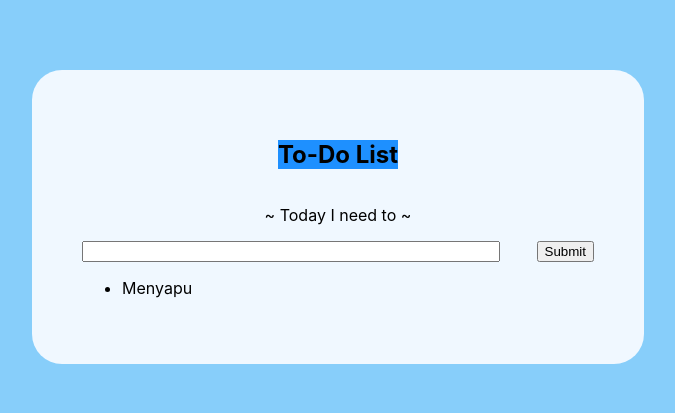
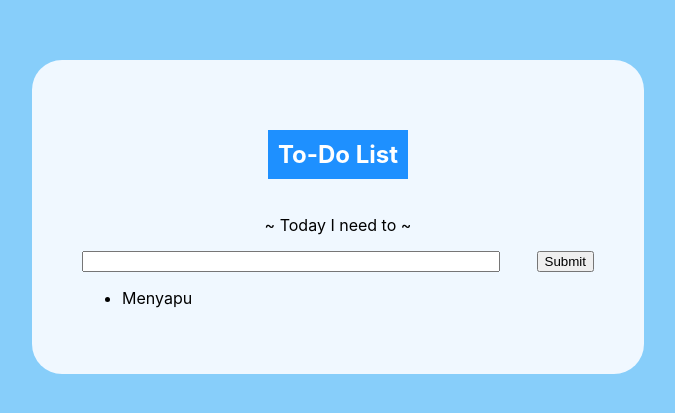
Before and after one commit to thenevermore/todo-react, a React (Create React App) app: page / in a window 1280 px wide. Shown: the part 183-596 px from the top of the page, without its empty margins (302-977 px from the left). Built offline with nearby package versions, Linux system fonts and the light colour scheme.

Commit message:
add title styling

```diff
--- a/src/App.css
+++ b/src/App.css
@@ -8,8 +8,10 @@
 
 .title {
   background-color: dodgerblue;
+  color: white;
   width: fit-content;
   align-self: center;
+  padding: 10px;
 }
 
 .todo {
```
